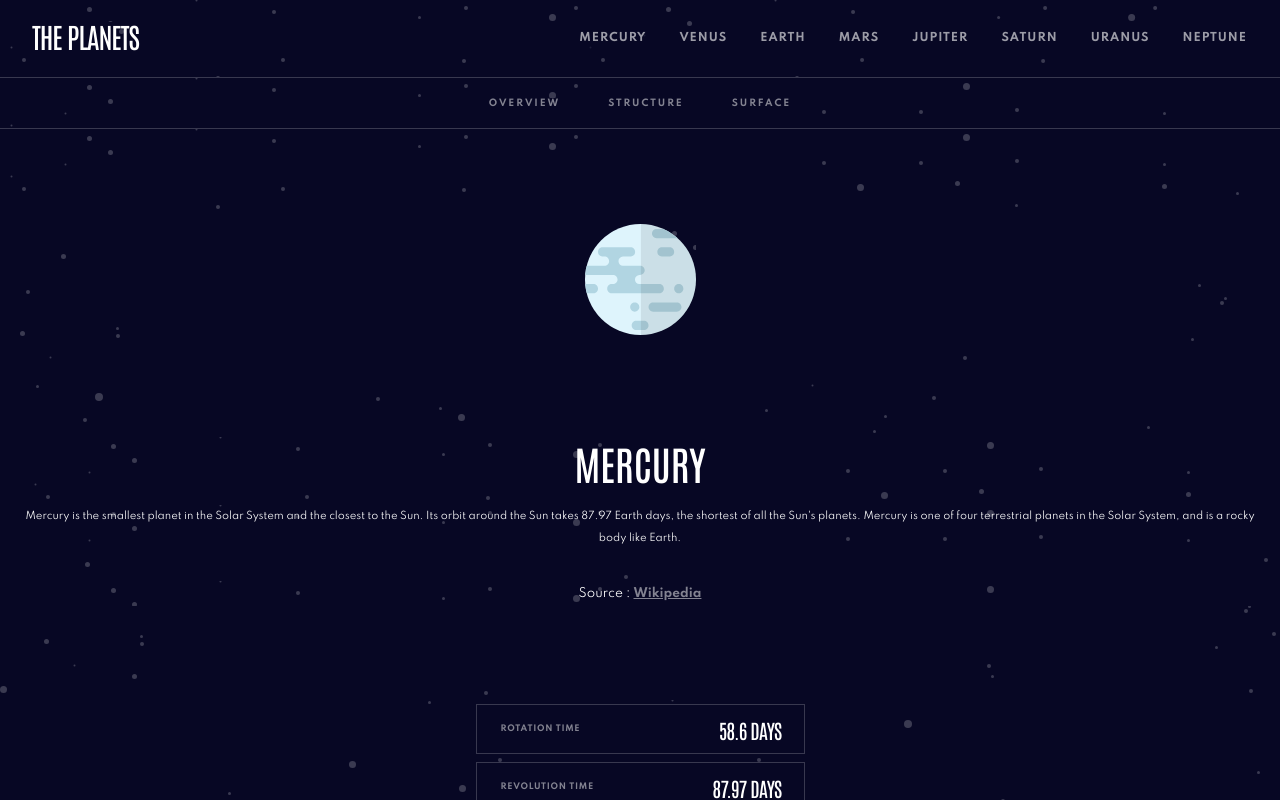
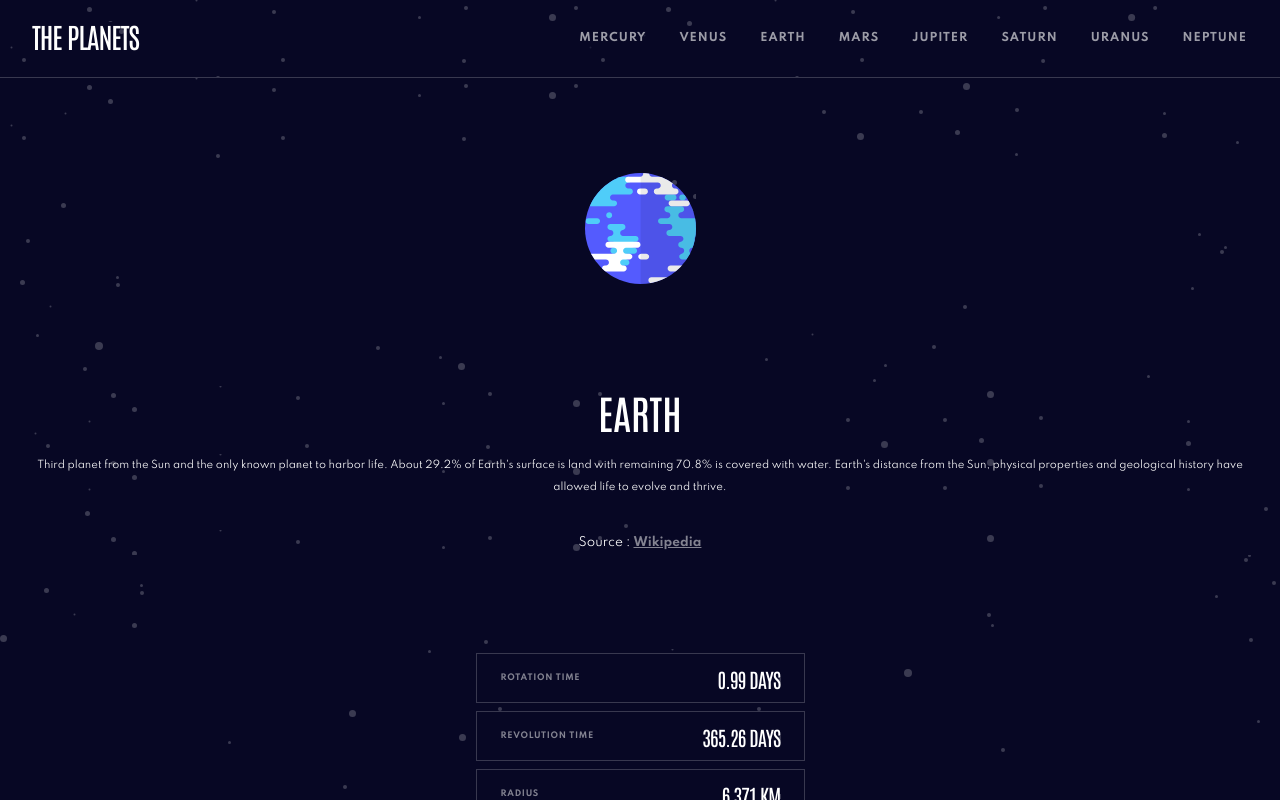
Before and after one commit to jNembhard/solar-system, a React (Create React App) app: page /Earth in a window 1280 px wide. Shown: the top 800 px of the page. Built offline with nearby package versions, Linux system fonts and the light colour scheme.

Commit message:
updated route handling

```diff
--- a/src/App.js
+++ b/src/App.js
@@ -8,7 +8,7 @@ import {
   Route,
   Redirect,
 } from "react-router-dom";
-import planet from "./data/planets.json";
+import planets from "./data/planets.json";
 import PlanetInfo from "./components/organisms/PlanetInfo";
 import styled from "styled-components";
 // Atomic Design Pattern
@@ -16,9 +16,28 @@ import styled from "styled-components";
 function App() {
   return (
     <>
-      <GlobalStyles />
-      <Navbar />
-      <PlanetInfo />
+      <Router>
+        <GlobalStyles />
+        <Navbar />
+        <Switch>
+          {planets.map((planet) => (
+            <Route path={`/${planet.name}`}>
+              <PlanetInfo
+                key={planet.id}
+                name={planet.name}
+                images={planet.images.planet}
+                content={planet.overview.content}
+                radius={planet.radius}
+                revolution={planet.revolution}
+                rotation={planet.rotation}
+                temperature={planet.temperature}
+                wikipedia={planet.overview.source}
+              />{" "}
+            </Route>
+          ))}
+          <Route path="/"></Route>
+        </Switch>
+      </Router>
     </>
   );
 }
--- a/src/components/atoms/PlanetDescription.js
+++ b/src/components/atoms/PlanetDescription.js
@@ -3,18 +3,14 @@ import styled from "styled-components";
 import planets from "../../data/planets.json";
 import { setCurrentDescription } from "../../redux/planetReducer";
 
-function PlanetDescription() {
+function PlanetDescription({ name, content, wikipedia }) {
   return (
     <Description>
-      <h1>Mercury</h1>
-      <p>{planets[0].overview.content}</p>
+      <h1>{name}</h1>
+      <p>{content}</p>
       <div>
         Source :{" "}
-        <a
-          href={planets[0].overview.source}
-          target="_blank"
-          rel="noreferrer noreopener"
-        >
+        <a href={wikipedia} target="_blank" rel="noreferrer noopener">
           Wikipedia
         </a>
       </div>
--- a/src/components/atoms/PlanetMetrics.js
+++ b/src/components/atoms/PlanetMetrics.js
@@ -2,12 +2,12 @@ import React from "react";
 import styled from "styled-components";
 import planets from "../../data/planets.json";
 
-function PlanetMetrics() {
+function PlanetMetrics({ temperature, radius, revolution, rotation }) {
   const blocks = [
-    { id: 1, metric: "rotation time", name: `${planets[0].rotation}` },
-    { id: 2, metric: "revolution time", name: `${planets[0].revolution}` },
-    { id: 3, metric: "radius", name: `${planets[0].radius}` },
-    { id: 4, metric: "average temp", name: `${planets[0].temperature}` },
+    { id: 1, metric: "rotation time", name: `${rotation}` },
+    { id: 2, metric: "revolution time", name: `${revolution}` },
+    { id: 3, metric: "radius", name: `${radius}` },
+    { id: 4, metric: "average temp", name: `${temperature}` },
   ];
   return (
     <Metrics>
@@ -49,8 +49,6 @@ const MetricContainer = styled.div`
     color: ${(props) => props.theme.buttonOutline};
     font-weight: ${(props) => props.theme.spartanBold};
     margin-left: 24px;
-    /* align-items: center;
-    justify-content: center; */
     background-image: none;
 
     span {
@@ -60,10 +58,10 @@ const MetricContainer = styled.div`
       font-weight: ${(props) => props.theme.antonioMedium};
       letter-spacing: -0.75px;
       color: ${(props) => props.theme.fontColor};
-      width: 75px;
+      width: 90px;
       top: 1px;
       bottom: 13px;
-      left: 206px;
+      left: 190px;
       height: 100%;
       text-align: right;
     }
--- a/src/components/atoms/TopSelect.js
+++ b/src/components/atoms/TopSelect.js
@@ -3,6 +3,7 @@ import planets from "../../data/planets.json";
 import styled from "styled-components";
 
 function TopSelect() {
+  // const [planetData, setPlanetData] = useState();
   // const select = ["overview", "structure", "surface"];
   return (
     <Top>
@@ -39,4 +40,8 @@ const Top = styled.div`
       color: ${(props) => props.theme.fontColor};
     }
   }
+
+  @media ${(props) => props.theme.tablet} {
+    display: none;
+  }
 `;
--- a/src/components/organisms/Navbar.js
+++ b/src/components/organisms/Navbar.js
@@ -20,7 +20,12 @@ function NavBar() {
       <h1>The Planets</h1>
       <Planet>
         {planets.map((planet) => (
-          <PlanetContainer key={planet.id} color={handleColor(planet.name)}>
+          <PlanetContainer
+            key={planet.id}
+            to={`/${planet.name}`}
+            style={{ textDecoration: "none" }}
+            color={handleColor(planet.name)}
+          >
             {/* {console.log(toggleCol} */}
             <li className="planet__link">{planet.name}</li>
           </PlanetContainer>
@@ -36,12 +41,19 @@ function NavBar() {
             src={process.env.PUBLIC_URL + "/assets/icon-hamburger.svg"}
             alt=""
           />
-          {/* {console.log(opacity)} */}
         </HamburgerWrapper>
       </PlanetHamburger>
       <PlanetSidebar modalOpen={modalOpen}>
         {planets.map((planet) => (
           <ul>
+            <Link
+              key={planet.id}
+              to={`/${planet.name}`}
+              style={{ textDecoration: "none" }}
+              onClick={() =>
+                toggle() ? handleOpacity(opacity) : handleOpacity(1.3 - opacity)
+              }
+            >
               <li key={planet.id} onClick={() => setModalOpen(false)}>
                 <Circle color={handleColor(planet.name)} />
                 {planet.name}
@@ -51,6 +63,7 @@ function NavBar() {
                 />
               </li>
               <hr />
+            </Link>
           </ul>
         ))}
       </PlanetSidebar>
@@ -129,7 +142,7 @@ const Planet = styled.div`
   }
 `;
 
-const PlanetContainer = styled.ul`
+const PlanetContainer = styled(Link)`
   display: none;
 
   @media ${(props) => props.theme.tablet} {
--- a/src/components/organisms/PlanetInfo.js
+++ b/src/components/organisms/PlanetInfo.js
@@ -5,6 +5,7 @@ import planets from "../../data/planets.json";
 import PlanetMetrics from "../atoms/PlanetMetrics";
 import PlanetDescription from "../atoms/PlanetDescription";
 import { useSelector, useDispatch } from "react-redux";
+import { Link } from "react-router-dom";
 import {
   currentDescription,
   currentPlanet,
@@ -13,29 +14,40 @@ import {
   setCurrentDescription,
 } from "../../redux/planetReducer";
 
-function PlanetInfo({ id }) {
-  const description = useSelector(currentDescription);
-  const planetId = useSelector(currentPlanet);
-  const descriptionIndex = useSelector(currentDescriptionIndex);
-  const dispatch = useDispatch();
-
+function PlanetInfo({
+  images,
+  name,
+  content,
+  wikipedia,
+  rotation,
+  revolution,
+  radius,
+  temperature,
+}) {
   return (
     <InfoWrap>
       <TopSelect />
       <PlanetWrap>
         <ImageWrap>
           <img
-            src={planets[0].images.planet}
-            alt={planets.name}
+            rel="preload"
+            src={images}
+            alt={name}
             width="111px"
             height="111px"
           />
         </ImageWrap>
-        <PlanetDescription />
-        <PlanetMetrics />
-        {/* {planets.map((planet) => (
-        <World key={planet.id}>Hey Guys</World>
-      ))} */}
+        <PlanetDescription
+          name={name}
+          content={content}
+          wikipedia={wikipedia}
+        />
+        <PlanetMetrics
+          temperature={temperature}
+          radius={radius}
+          revolution={revolution}
+          rotation={rotation}
+        />
       </PlanetWrap>
     </InfoWrap>
   );
@@ -49,8 +61,6 @@ const InfoWrap = styled.div`
 const PlanetWrap = styled.div`
   font-size: 10px;
   color: white;
-  /* border: 1px solid red; */
-  /* background-image: none; */
   display: flex;
   flex-direction: column;
   align-items: center;
--- a/src/redux/planetReducer.js
+++ b/src/redux/planetReducer.js
@@ -13,10 +13,6 @@ const planetSlice = createSlice({
   name: "solar",
   initialState: initialPlanetState,
   reducers: {
-    setCurrentPlanet: (state, action) => {
-      state.currentPlanetIndex = action.payload;
-    },
-
     setCurrentDescription: (state, action) => {
       const choice = action.payload;
 
```
Lines whose indentation alone changed are shown as unchanged.
